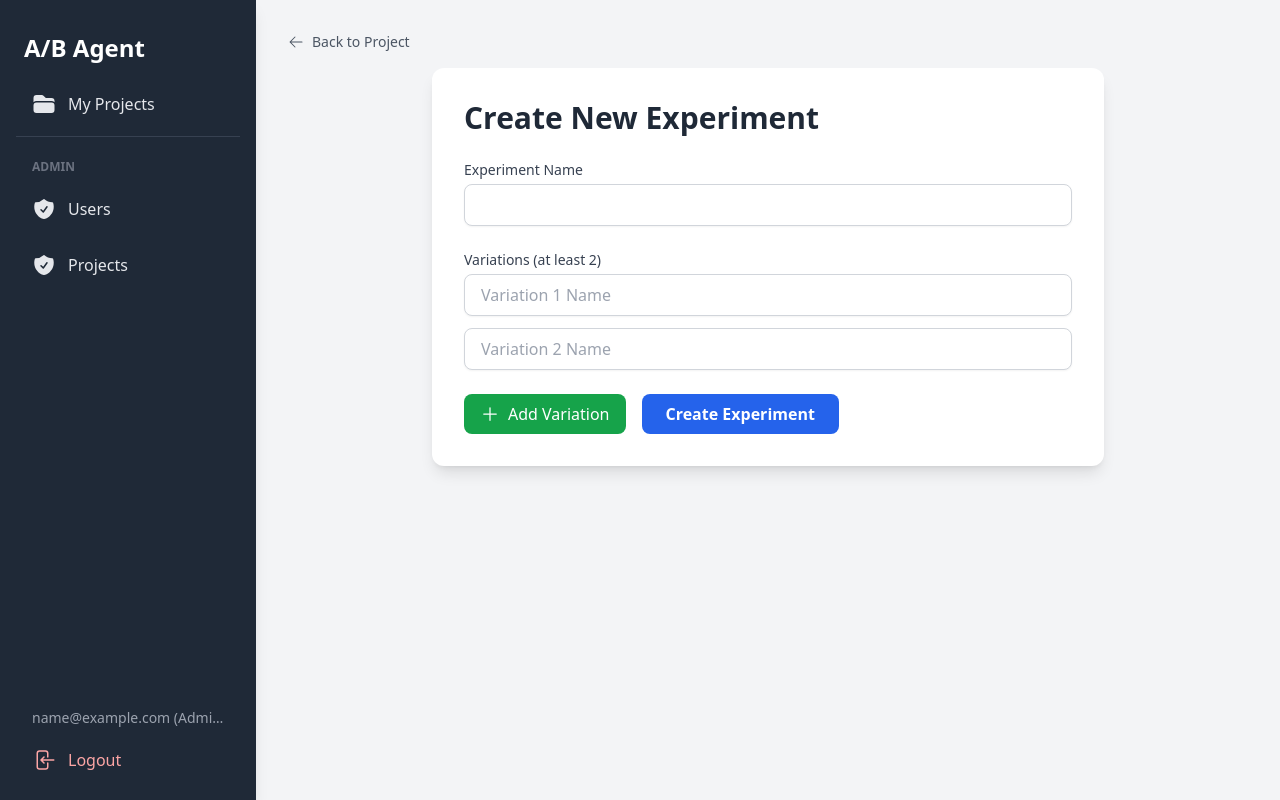
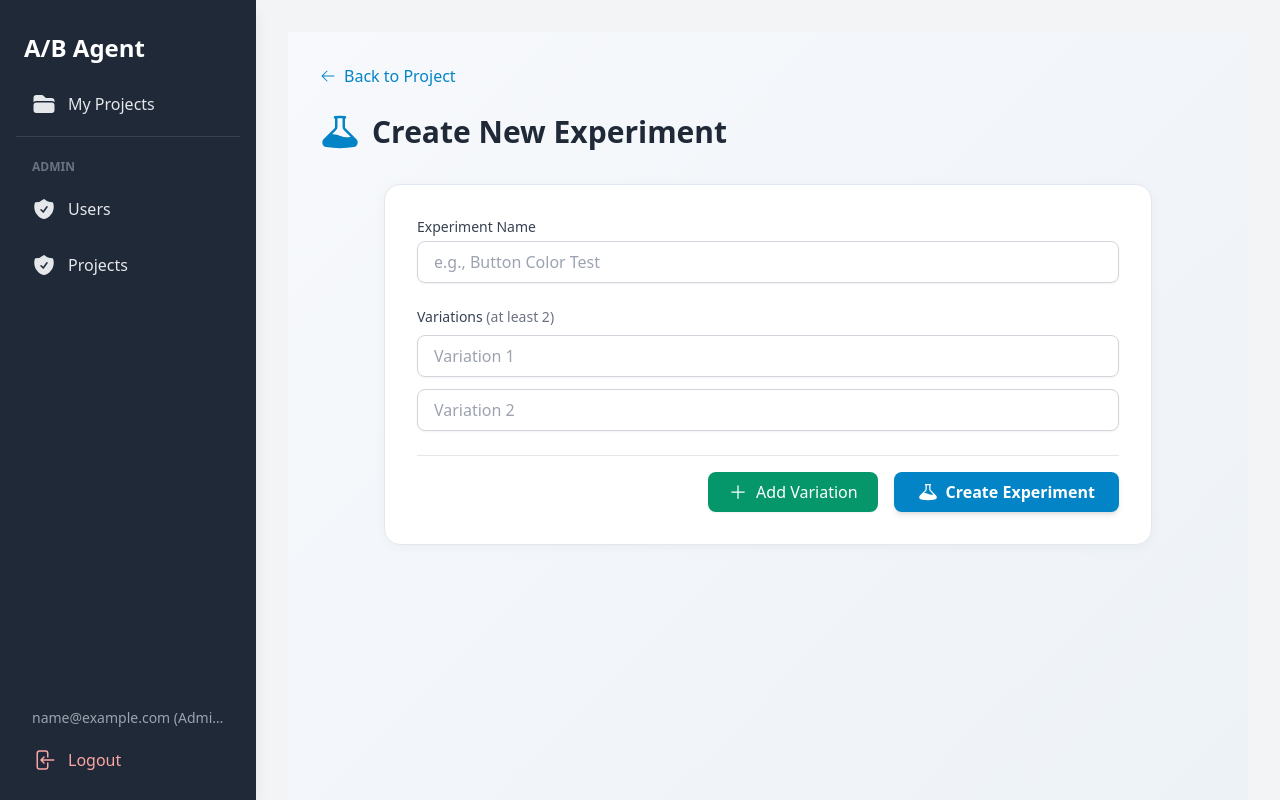
Before and after one commit to bhanumaheshb/ab-agent-project, a React (Vite) app in the folder frontend/: page /project/1/create in a window 1280 px wide. Built offline with nearby package versions, Linux system fonts and the light colour scheme; sample sign-in values are in the browser's storage.

Commit message:
Update CreateExperiment.jsx

```diff
--- a/frontend/src/pages/CreateExperiment.jsx
+++ b/frontend/src/pages/CreateExperiment.jsx
@@ -1,92 +1,124 @@
-import React, { useState } from 'react';
-import { useNavigate, useParams, Link } from 'react-router-dom';
-import api from '../services/api';
-import { PlusIcon, TrashIcon, ArrowLeftIcon } from '@heroicons/react/24/solid';
+import React, { useState } from "react";
+import { useNavigate, useParams, Link } from "react-router-dom";
+import api from "../services/api";
+import {
+  PlusIcon,
+  TrashIcon,
+  ArrowLeftIcon,
+  BeakerIcon,
+} from "@heroicons/react/24/solid";
+import "./AppWhite.css";
 
 function CreateExperiment() {
-  const { projectId } = useParams(); // Get projectId from URL
-  const [name, setName] = useState('');
-  const [variations, setVariations] = useState([{ name: '' }, { name: '' }]);
+  const { projectId } = useParams();
+  const [name, setName] = useState("");
+  const [variations, setVariations] = useState([{ name: "" }, { name: "" }]);
   const navigate = useNavigate();
 
   const handleVariationChange = (index, event) => {
-    const values = [...variations];
-    values[index].name = event.target.value;
-    setVariations(values);
+    const updated = [...variations];
+    updated[index].name = event.target.value;
+    setVariations(updated);
   };
 
   const handleAddVariation = () => {
-    setVariations([...variations, { name: '' }]);
+    setVariations([...variations, { name: "" }]);
   };
 
   const handleRemoveVariation = (index) => {
     if (variations.length <= 2) return;
-    const values = [...variations];
-    values.splice(index, 1);
-    setVariations(values);
+    const updated = [...variations];
+    updated.splice(index, 1);
+    setVariations(updated);
   };
 
-  const handleSubmit = (event) => {
-    event.preventDefault();
-    const filteredVariations = variations.filter(v => v.name.trim() !== '');
+  const handleSubmit = async (e) => {
+    e.preventDefault();
+    const validVariations = variations.filter((v) => v.name.trim() !== "");
 
-    if (name && filteredVariations.length >= 2 && projectId) {
-      // Send the projectId along with the rest of the data
-      api.createExperiment({ name, variations: filteredVariations, projectId })
-        .then(() => navigate(`/project/${projectId}`)) // Go back to project dashboard
-        .catch(error => console.error('Error creating experiment:', error));
-    } else {
-      alert('Please provide an experiment name and at least two variation names.');
+    if (!name || validVariations.length < 2) {
+      alert("Please provide a name and at least two variations.");
+      return;
+    }
+
+    try {
+      await api.createExperiment({
+        name,
+        variations: validVariations,
+        projectId,
+      });
+      navigate(`/project/${projectId}`);
+    } catch (err) {
+      console.error("Error creating experiment:", err);
+      alert("Failed to create experiment. Try again.");
     }
   };
 
   return (
-    <>
+    <div className="page-container">
+      {/* Back Link */}
       <Link
         to={`/project/${projectId}`}
-        className="flex items-center gap-2 text-sm text-gray-600 hover:text-blue-600 mb-4"
+        className="flex items-center gap-2 text-sky-600 hover:text-sky-800 mb-6 font-medium"
       >
         <ArrowLeftIcon className="h-4 w-4" />
         Back to Project
       </Link>
 
-      <form onSubmit={handleSubmit} className="max-w-2xl mx-auto p-8 bg-white rounded-xl shadow-lg space-y-6">
-        <h2 className="text-3xl font-bold text-gray-800">Create New Experiment</h2>
+      {/* Page Header */}
+      <div className="flex items-center gap-3 mb-8">
+        <BeakerIcon className="h-10 w-10 text-sky-600" />
+        <h1 className="text-3xl font-bold text-gray-800">
+          Create New Experiment
+        </h1>
+      </div>
 
+      {/* Form Card */}
+      <form
+        onSubmit={handleSubmit}
+        className="card p-8 max-w-3xl mx-auto space-y-6"
+      >
+        {/* Experiment Name */}
         <div>
-          <label htmlFor="exp-name" className="block text-sm font-medium text-gray-700">
+          <label
+            htmlFor="exp-name"
+            className="block text-sm font-medium text-gray-700 mb-1"
+          >
             Experiment Name
           </label>
           <input
+            id="exp-name"
             type="text"
-            id="exp-name"
             value={name}
-            onChange={e => setName(e.target.value)}
+            onChange={(e) => setName(e.target.value)}
+            placeholder="e.g., Button Color Test"
             required
-            className="mt-1 block w-full px-4 py-2 border border-gray-300 rounded-lg shadow-sm focus:outline-none focus:ring-2 focus:ring-blue-500"
+            className="block w-full px-4 py-2 border border-gray-300 rounded-lg shadow-sm focus:ring-2 focus:ring-sky-500 focus:outline-none"
           />
         </div>
 
+        {/* Variations Section */}
         <div>
-          <label className="block text-sm font-medium text-gray-700 mb-1">
-            Variations (at least 2)
+          <label className="block text-sm font-medium text-gray-700 mb-2">
+            Variations <span className="text-gray-500">(at least 2)</span>
           </label>
           <div className="space-y-3">
-            {variations.map((variation, index) => (
+            {variations.map((v, index) => (
               <div key={index} className="flex items-center gap-3">
                 <input
                   type="text"
-                  placeholder={`Variation ${index + 1} Name`}
-                  value={variation.name}
-                  onChange={e => handleVariationChange(index, e)}
+                  placeholder={`Variation ${index + 1}`}
+                  value={v.name}
+                  onChange={(e) => handleVariationChange(index, e)}
                   required
-                  className="block w-full px-4 py-2 border border-gray-300 rounded-lg shadow-sm focus:outline-none focus:ring-2 focus:ring-blue-500"
+                  className="flex-grow block px-4 py-2 border border-gray-300 rounded-lg shadow-sm focus:ring-2 focus:ring-sky-500 focus:outline-none"
                 />
                 {index > 1 && (
                   <button
                     type="button"
                     onClick={() => handleRemoveVariation(index)}
-                    className="p-2 text-white bg-red-600 rounded-lg hover:bg-red-700"
+                    className="p-2 bg-red-600 hover:bg-red-700 text-white rounded-lg shadow-sm"
+                    title="Remove Variation"
                   >
                     <TrashIcon className="h-5 w-5" />
                   </button>
@@ -96,24 +128,26 @@ function CreateExperiment() {
           </div>
         </div>
 
-        <div className="flex gap-4">
+        {/* Action Buttons */}
+        <div className="flex justify-end gap-4 pt-4 border-t border-gray-200">
           <button
             type="button"
             onClick={handleAddVariation}
-            className="flex items-center gap-2 px-4 py-2 text-white bg-green-600 rounded-lg hover:bg-green-700"
+            className="flex items-center gap-2 px-5 py-2 bg-emerald-600 text-white rounded-lg font-medium hover:bg-emerald-700 shadow-sm"
           >
             <PlusIcon className="h-5 w-5" />
             Add Variation
           </button>
           <button
             type="submit"
-            className="px-6 py-2 text-white bg-blue-600 rounded-lg font-semibold hover:bg-blue-700"
+            className="flex items-center gap-2 px-6 py-2 bg-sky-600 text-white rounded-lg font-semibold hover:bg-sky-700 shadow-md"
           >
+            <BeakerIcon className="h-5 w-5" />
             Create Experiment
           </button>
         </div>
       </form>
-    </>
+    </div>
   );
 }
 
```
